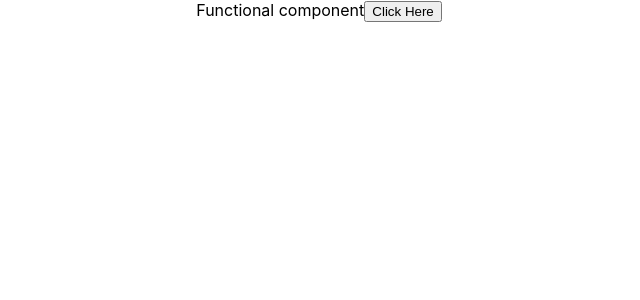
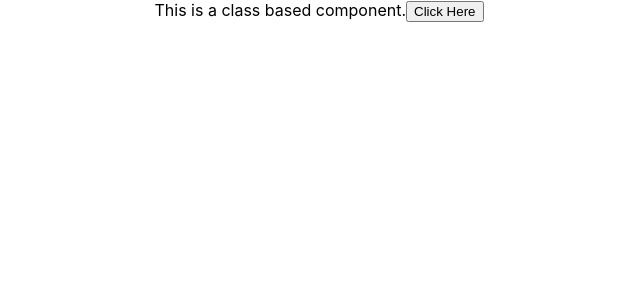
Before and after one commit to Amber-DiNenna/react-beginner-tutorial, a React (Create React App) app: page / in a window 1280 px wide. Shown: the top 300 px of the page, without its empty margins (321-961 px from the left). Built offline with nearby package versions, Linux system fonts and the light colour scheme.

Commit message:
Create classevent.js to test class based event handling.

```diff
--- a/src/App.js
+++ b/src/App.js
@@ -5,12 +5,14 @@ import './App.css';
 // import Profile from './components/Profile';
 // import Counter from './components/Counter';
 // import Resume from './components/Resume';
-import FunctionEvent from './components/FunctionEvent';
+// import FunctionEvent from './components/FunctionEvent';
+import ClassEvent from './components/ClassEvent';
 
 function App() {
   return (
     <div className="App">
-      <FunctionEvent></FunctionEvent>
+      <ClassEvent></ClassEvent>
+
 
       {/* <Hello />
       <Message messagecode='10' messageContent='This is a message from props.'/>
@@ -18,7 +20,8 @@ function App() {
         <h3>This is adding a child html element to the Profile component.</h3>
       </Profile>
       <Counter></Counter>
-      <Resume name='class'></Resume> */}
+      <Resume name='class'></Resume>
+      <FunctionEvent></FunctionEvent> */}
 
     </div>
   );
--- /dev/null
+++ b/src/components/ClassEvent.js
@@ -0,0 +1,18 @@
+import { Component } from 'react';
+
+class ClassEvent extends Component {
+  handleClick(){
+    console.log('Class based event handling...')
+  }
+
+  render(){
+    return (
+      <div>
+        This is a class based component.
+        <button onClick={this.handleClick} >Click Here</button>
+      </div>
+    )
+  }
+}
+
+export default ClassEvent;
```
